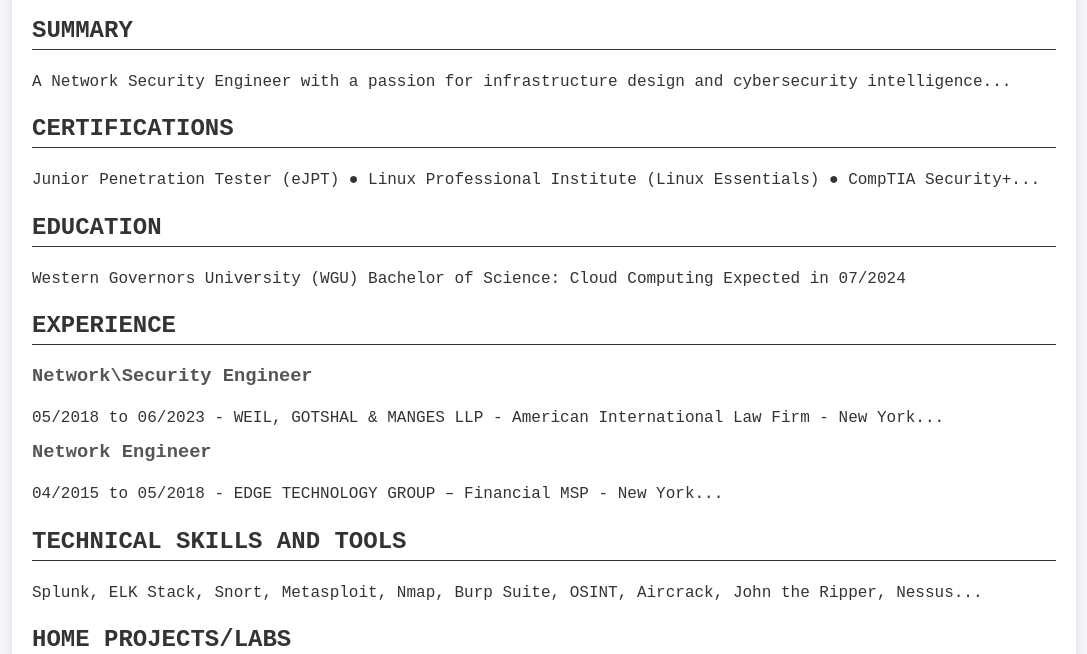
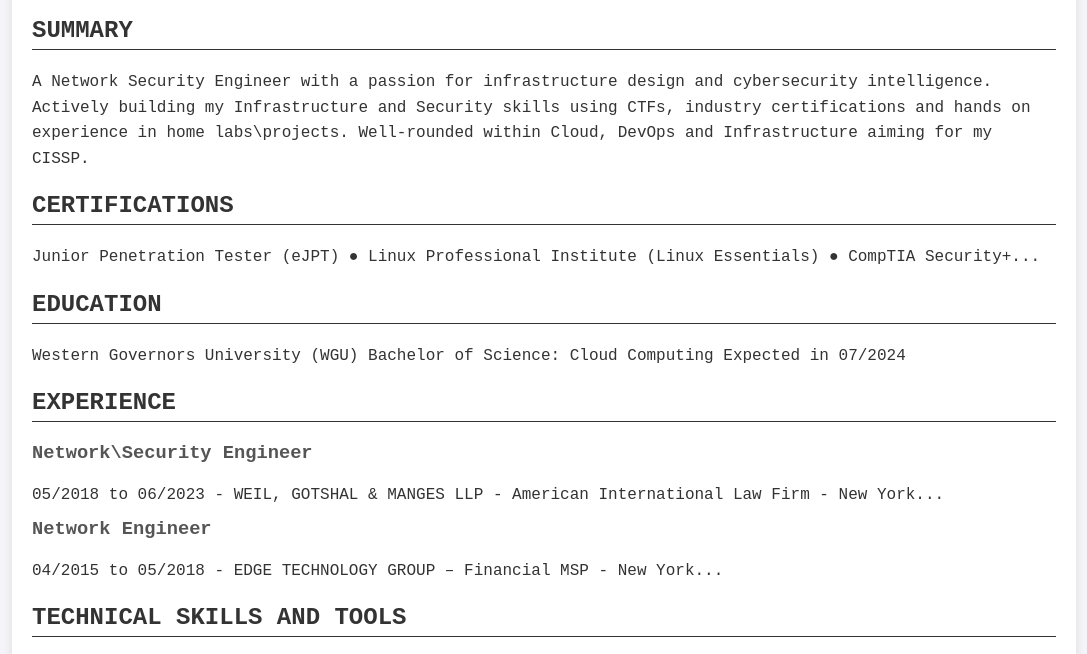
Before and after one commit to Givemeyourshell/georgeboddenresume.cloud, a plain HTML site: page index.html in a window 1280 px wide. Shown: the part 137-791 px from the top of the page, without its empty margins (96-1183 px from the left). Drawn offline with Linux system fonts and the light colour scheme.

Commit message:
Update index.html

```diff
--- a/index.html
+++ b/index.html
@@ -11,7 +11,7 @@
         <h1 class="typewriter">GEORGE BODDEN</h1>
         <p class="contact-info">713-518-4910 ● george.bodden@protonmail.com ● Github.com ● Linkedin.com</p>
         <h2>SUMMARY</h2>
-        <p>A Network Security Engineer with a passion for infrastructure design and cybersecurity intelligence...</p>
+        <p>A Network Security Engineer with a passion for infrastructure design and cybersecurity intelligence. Actively building my Infrastructure and Security skills using CTFs, industry certifications and hands on experience in home labs\projects. Well-rounded within Cloud, DevOps and Infrastructure aiming for my CISSP.</p>
 
         <h2>CERTIFICATIONS</h2>
         <p>Junior Penetration Tester (eJPT) ● Linux Professional Institute (Linux Essentials) ● CompTIA Security+...</p>
```
